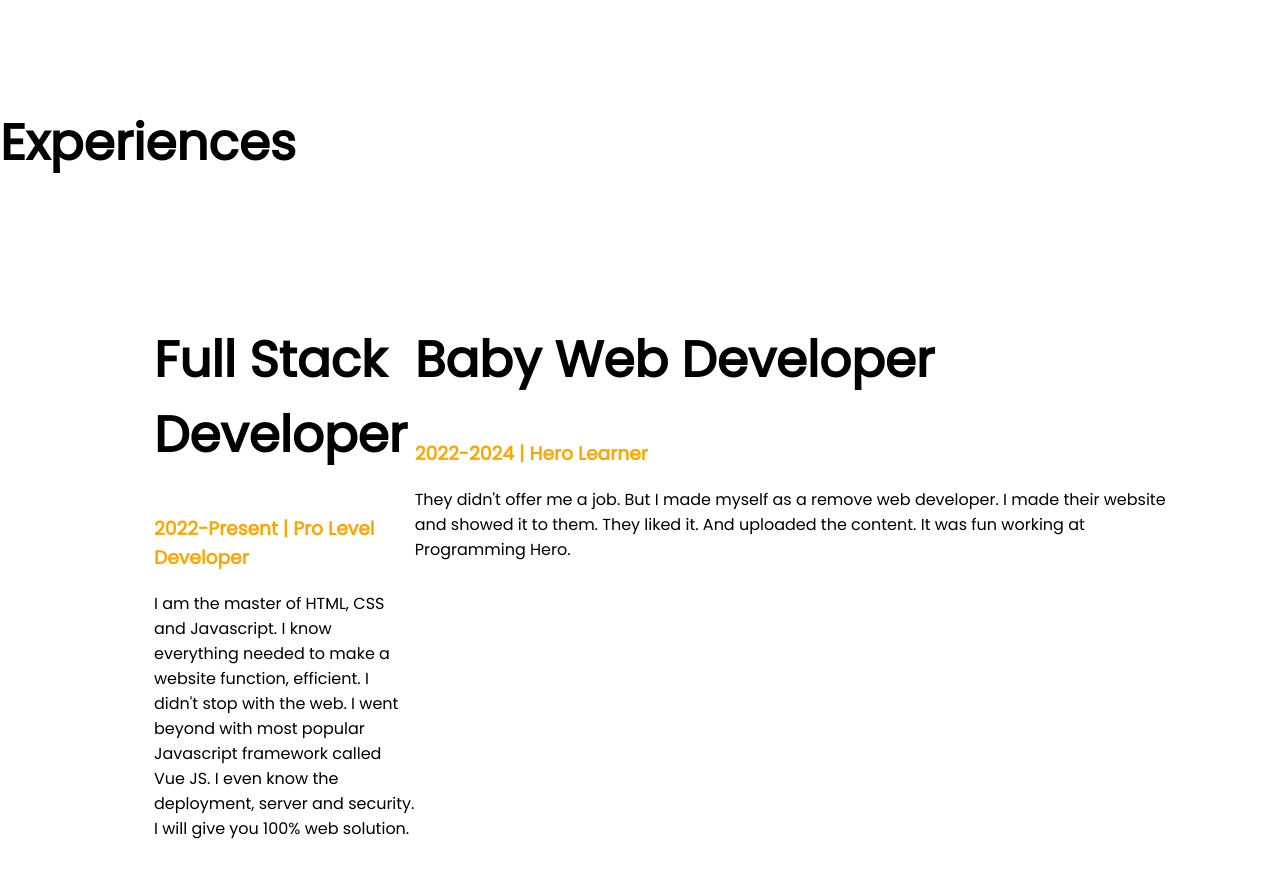
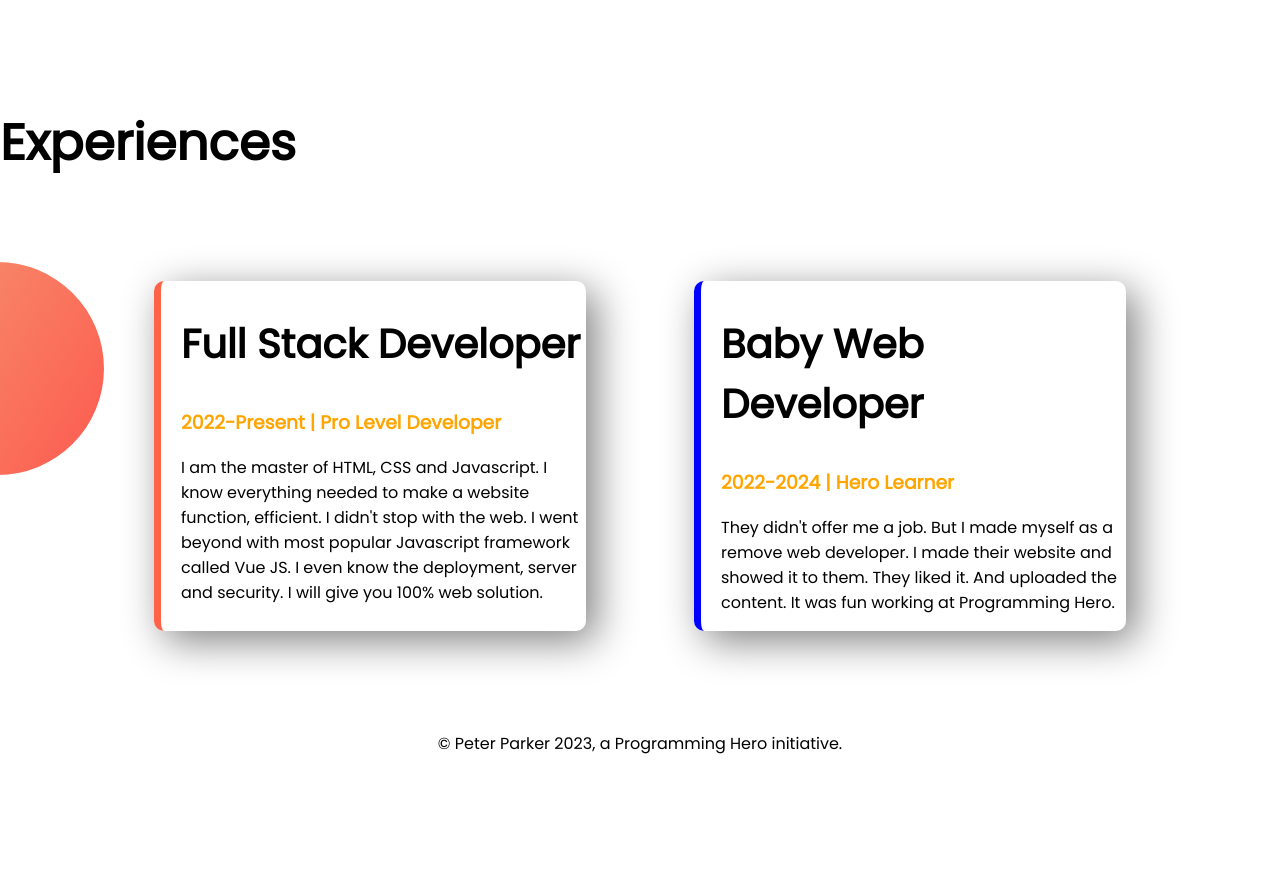
Before and after one commit to mayenuddin98/developer-portfolio, a plain HTML site: page index.html in a window 1280 px wide. Shown: the part 1350-2228 px from the top of the page. After the commit the page ends 2122 px from the top, so only its background shows below. Drawn offline with Linux system fonts and the light colour scheme.

Commit message:
style and border added

```diff
--- a/index.html
+++ b/index.html
@@ -45,8 +45,8 @@
     <section class="experience-area">
         <h1>Experiences</h1>
         <div class="flexible-container">
-            <div class="half-width">
-                <h1>Full Stack Developer</h1>
+            <div id="full-stack-developer" class="experience-item">
+                <h2>Full Stack Developer</h2>
                 <h3 class="orange-color">2022-Present | Pro Level Developer</h3>
                 <p>I am the master of HTML, CSS and Javascript. I know everything needed to make a website function,
                     efficient. I didn't stop with the web. I went beyond with most popular Javascript framework called
@@ -54,8 +54,8 @@
                     JS. I even know the deployment, server and security. I will give you 100% web solution.
                 </p>
             </div>
-            <div class="half width">
-                <h1>Baby Web Developer</h1>
+            <div id="baby-web-developer" class="experience-item">
+                <h2>Baby Web Developer</h2>
                 <h3 class="orange-color">2022-2024 | Hero Learner</h3>
                 <p>They didn't offer me a job. But I made myself as a remove web developer. I made their website and
                     showed
@@ -67,5 +67,8 @@
 
 
 </body>
+<footer>
+    <p>© Peter Parker 2023, a Programming Hero initiative.</p>
+</footer>
 
 </html>
--- a/style.css
+++ b/style.css
@@ -5,6 +5,10 @@
 
 h1 {
     font-size: 50px;
+}
+
+h2 {
+    font-size: 40px;
 }
 
 .orange-color {
@@ -18,7 +22,8 @@
 
 .half-width {
     width: 50%;
-    padding-left: 5%;
+    padding-left: 2%;
+
 }
 
 .half-width img {
@@ -46,3 +51,28 @@
     background-repeat: no-repeat;
     background-position: right;
 }
+
+.experience-item {
+    width: 40%;
+    margin-left: 5%;
+    margin-right: 5%;
+    padding-left: 20px;
+    border-radius: 10px;
+    box-shadow: 10px 10px 40px gray;
+    border-left: 7px solid blue;
+}
+
+.experience-area {
+    background-image: url(images/exp-bg.png);
+    background-repeat: no-repeat;
+    background-position: left;
+}
+#full-stack-developer{
+    border-left: 7px solid tomato;
+}
+#baby-web-developer{
+    border-left: 7px solid blue;
+}
+footer p{
+    text-align: center;
+}
```
